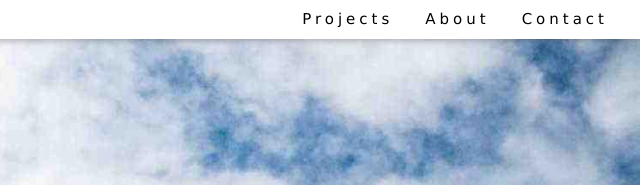
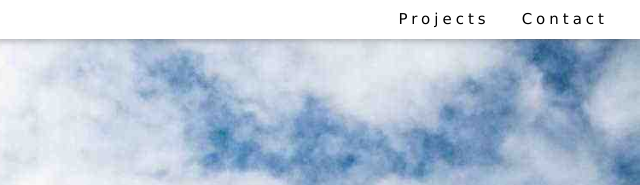
Before and after one commit to AmmadJaffer/glassnmetals, a plain HTML site: page index.html in a window 1280 px wide. Shown: the top 185 px of the page, 640-1280 px from the left. Drawn offline with nearby package versions, Linux system fonts and the light colour scheme; some packages are replaced by stand-ins of ours.

Commit message:
Update index.html

```diff
--- a/index.html
+++ b/index.html
@@ -13,7 +13,6 @@
     <!-- Float links to the right. Hide them on small screens -->
     <div class="w3-right w3-hide-small">
       <a href="#projects" class="w3-bar-item w3-button">Projects</a>
-      <a href="#about" class="w3-bar-item w3-button">About</a>
       <a href="#contact" class="w3-bar-item w3-button w3-margin-right">Contact</a>
     </div>
   </div>
```
